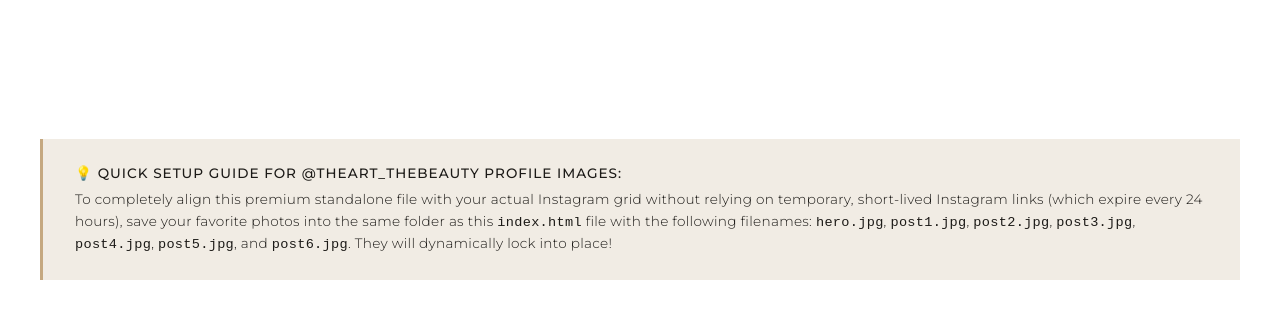
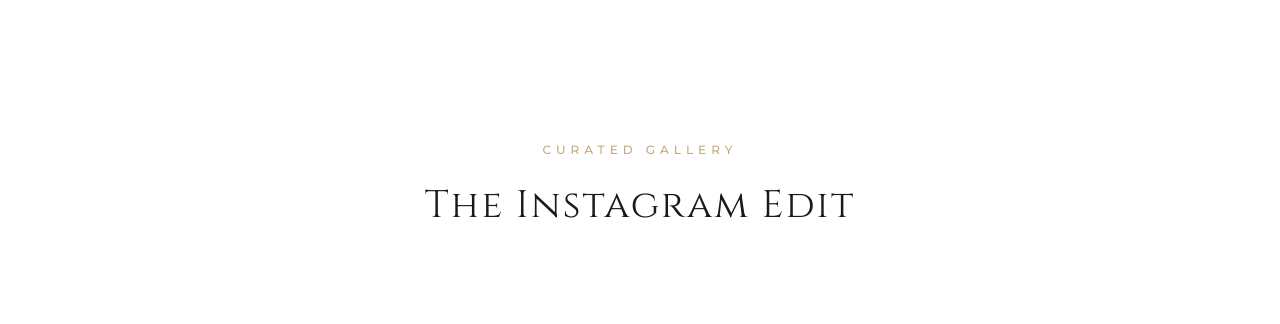
Before and after one commit to EditorDS/Theart, a plain HTML site: page index.html in a window 1280 px wide. Shown: the part 860-1184 px from the top of the page. Drawn offline with Linux system fonts and the light colour scheme.

Commit message:
Update index.html

```diff
--- a/index.html
+++ b/index.html
@@ -655,11 +655,6 @@
     <section id="portfolio" class="portfolio-section">
         <div class="container">
 
-            <!-- Technical Notice for Instagram Local Syncing -->
-            <div class="user-notice">
-                <strong>💡 Quick Setup Guide for @theart_thebeauty Profile Images:</strong>
-                To completely align this premium standalone file with your actual Instagram grid without relying on temporary, short-lived Instagram links (which expire every 24 hours), save your favorite photos into the same folder as this <code>index.html</code> file with the following filenames: <code>hero.jpg</code>, <code>post1.jpg</code>, <code>post2.jpg</code>, <code>post3.jpg</code>, <code>post4.jpg</code>, <code>post5.jpg</code>, and <code>post6.jpg</code>. They will dynamically lock into place!
-            </div>
 
             <div class="section-header">
                 <span class="section-subtitle">Curated Gallery</span>
```
